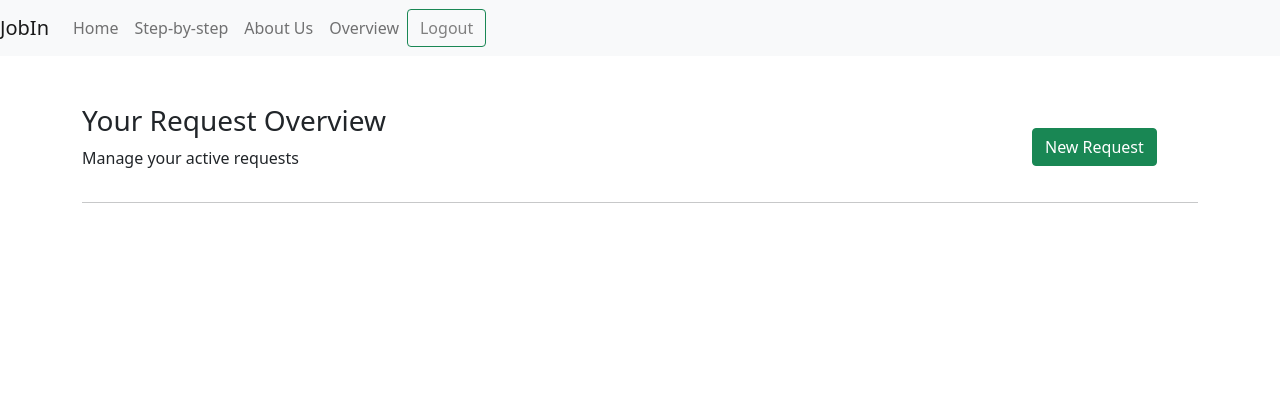
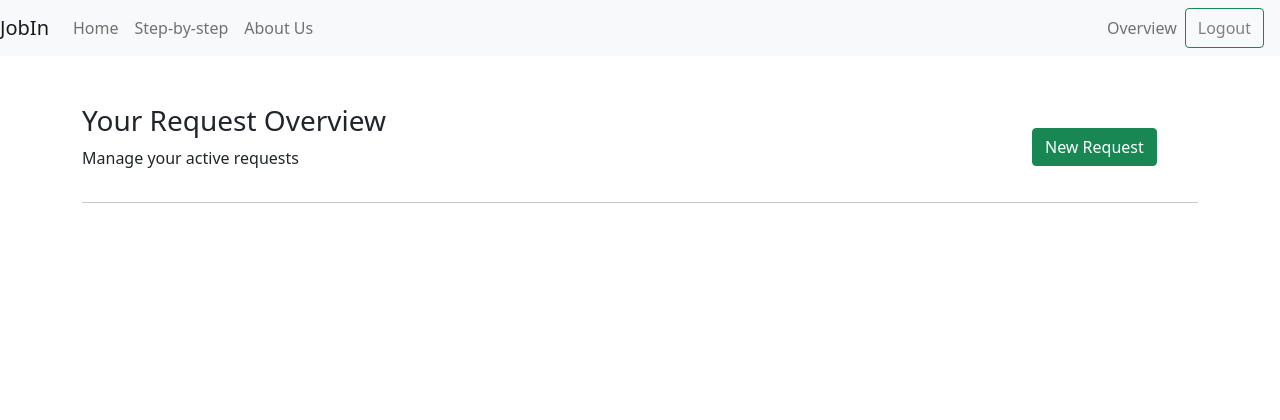
Before and after one commit to williamtyn/jobin, a Django app: page /user_orderlist in a window 1280 px wide. Shown: the top 420 px of the page. Run offline with Django 3.2, Linux system fonts and the light colour scheme; the visitor is signed in with stand-in values (Sample User, id 1); data that the repository does not hold is empty; parts of the project's set-up code (start-up, migrations or seed data) failed here and were passed over; some libraries are stand-ins or nearby versions.

Commit message:
styled navbar with logged in links to the right

```diff
--- a/templates/base.html
+++ b/templates/base.html
@@ -22,7 +22,7 @@
 </head>
 <body>
     <!-- Navigation -->
-    <nav class="navbar navbar-expand-lg navbar-light bg-light">
+    <nav class="navbar navbar-expand-lg navbar-light bg-light position-relative">
         <a class="navbar-brand" href="#">JobIn</a>
         <button class="navbar-toggler" type="button" data-toggle="collapse" data-target="#navbarSupportedContent" aria-controls="navbarSupportedContent" aria-expanded="false" aria-label="Toggle navigation">
           <span class="navbar-toggler-icon"></span>
@@ -39,15 +39,17 @@
             <li class="nav-item">
                 <a class="nav-link" href="#">About Us</a>
             </li>
+          </ul>
             {% if user.is_authenticated %}
+          <ul class="navbar-nav position-absolute end-0 mx-3">
             <li class="nav-item">
-              <a class="nav-link" href="#">Overview</a>
-          </li>
-          </ul>
+              <a class="nav-link" href="{% url 'overview' %}">Overview</a>
+            </li>
             <button class="btn btn-outline-success my-2 my-sm-0 custom-button" type="submit"><a href="{% url 'account_logout' %}">Logout</a></button>
           {% else %}
             <button class="btn btn-outline-success my-2 my-sm-0 custom-button" type="submit"><a href="{% url 'account_login' %}">Login/Register</a></button>
           {% endif %}
+          </ul>
         </div>
     </nav>
 
```
Also changed, not shown: static/css/style.css (line endings or trailing spaces).
